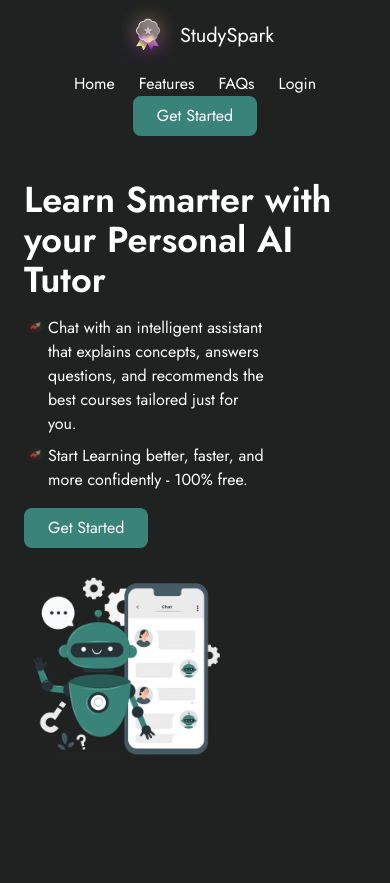
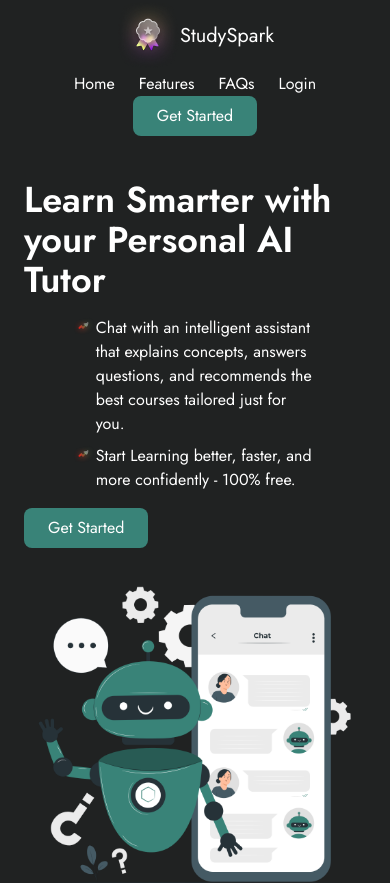
Before and after one commit to Nnamdi-Uzoigwe/StudySpark-App, a Next.js app: page / in a window 390 px wide. Shown: the top 883 px of the page. Built offline with nearby package versions, Linux system fonts and the light colour scheme.

Commit message:
final commit

```diff
--- a/sections/HomeHero.tsx
+++ b/sections/HomeHero.tsx
@@ -5,13 +5,13 @@ export default function HomeHero() {
         <div className="px-6 lg:px-50 py-20 grid grid-cols-1 lg:grid-cols-2 items-center gap-4 lg:gap-10">
             <div className="text-white">
                 <h1 className="text-4xl font-semibold mb-4">Learn Smarter with your Personal AI Tutor</h1>
-                <div className="mb-2 flex justify-start items-start">
+                <div className="mb-2 flex justify-center lg:justify-start items-start">
                     <img src="/check.png" alt="" className="w-[7%]" />
                     <p className="w-[65%]">Chat with an intelligent assistant that explains concepts, answers questions, and recommends
                         the best courses tailored just for you.
                     </p>
                 </div>
-                <div className="mb-4 flex justify-start items-start">
+                <div className="mb-4 flex justify-center lg:justify-start items-start">
                     <img src="/check.png" alt="" className="w-[7%]" />
                     <p className="w-[65%]">Start Learning better, faster, and more confidently - 100% free. </p>
                 </div>
@@ -19,7 +19,7 @@ export default function HomeHero() {
                 <Button>Get Started</Button>
             </div>
 
-            <img src="/hero2.png" alt="" className="w-[60%] lg:w-[100%]" />
+            <img src="/hero2.png" alt="" />
         </div>
     )
 }
```
